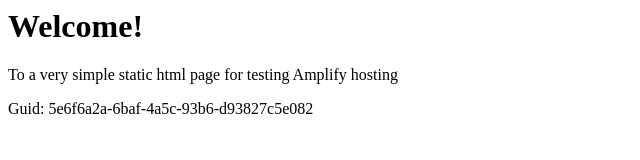
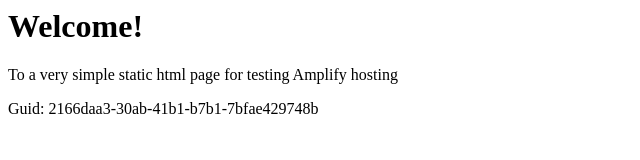
Before and after one commit to aws-aemilia-bom/Github-PR-Commit-Integration-Test-DoNotTouch-GitHubWebhookPushCanaryTest-v1-prod-ap-south-1, a website: page src/index.html in a window 1280 px wide. Shown: the full height of the page, 0-640 px from the left. Drawn offline with Linux system fonts and the light colour scheme.

Commit message:
commit from integ tests

```diff
--- a/src/index.html
+++ b/src/index.html
@@ -12,6 +12,6 @@
 <body>
     <h1>Welcome!</h1>
     <p>To a very simple static html page for testing Amplify hosting</p>
-    <p>Guid: 5e6f6a2a-6baf-4a5c-93b6-d93827c5e082</p></body>
+    <p>Guid: 2166daa3-30ab-41b1-b7b1-7bfae429748b</p></body>
 
 </html>
```
